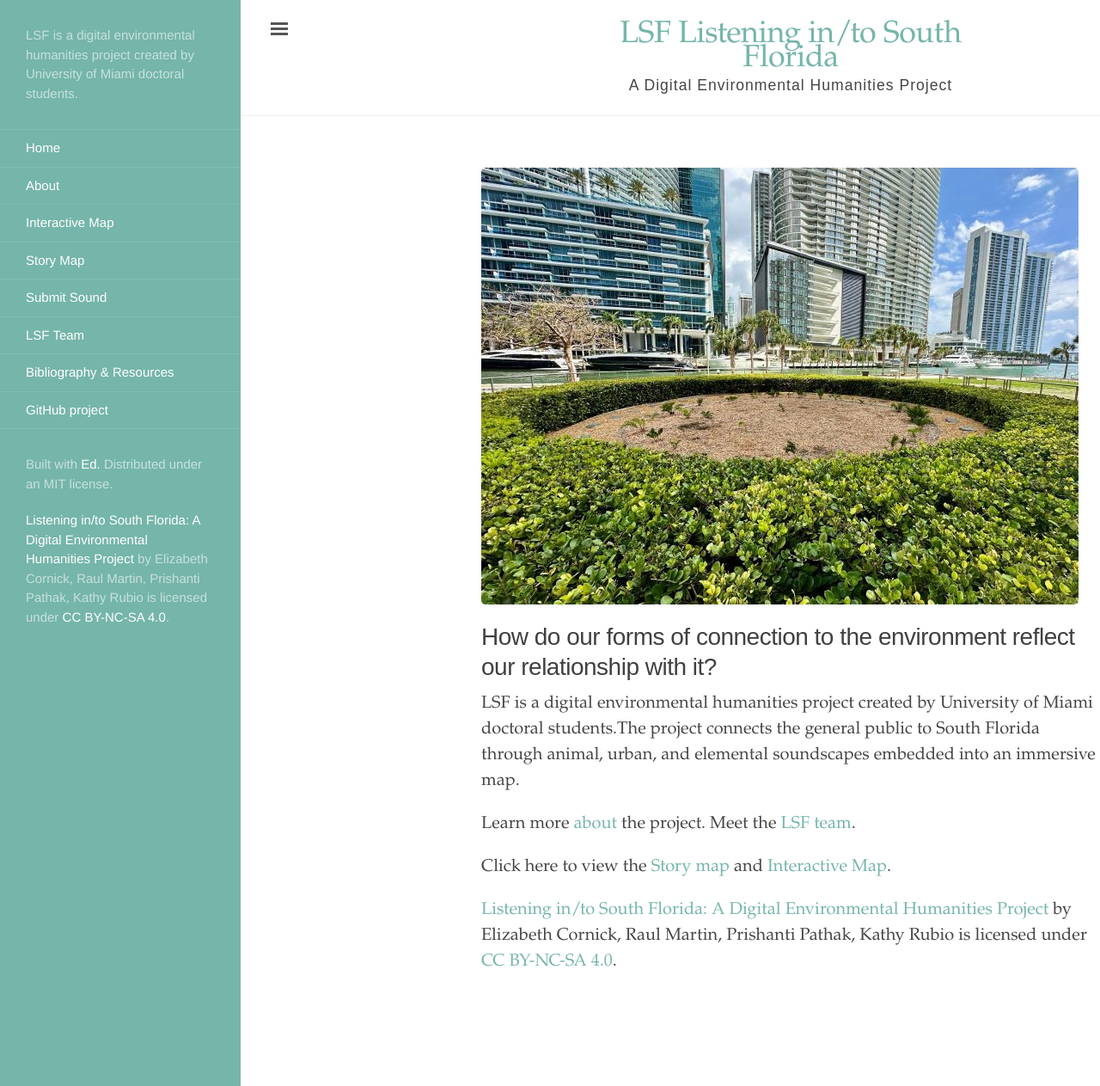
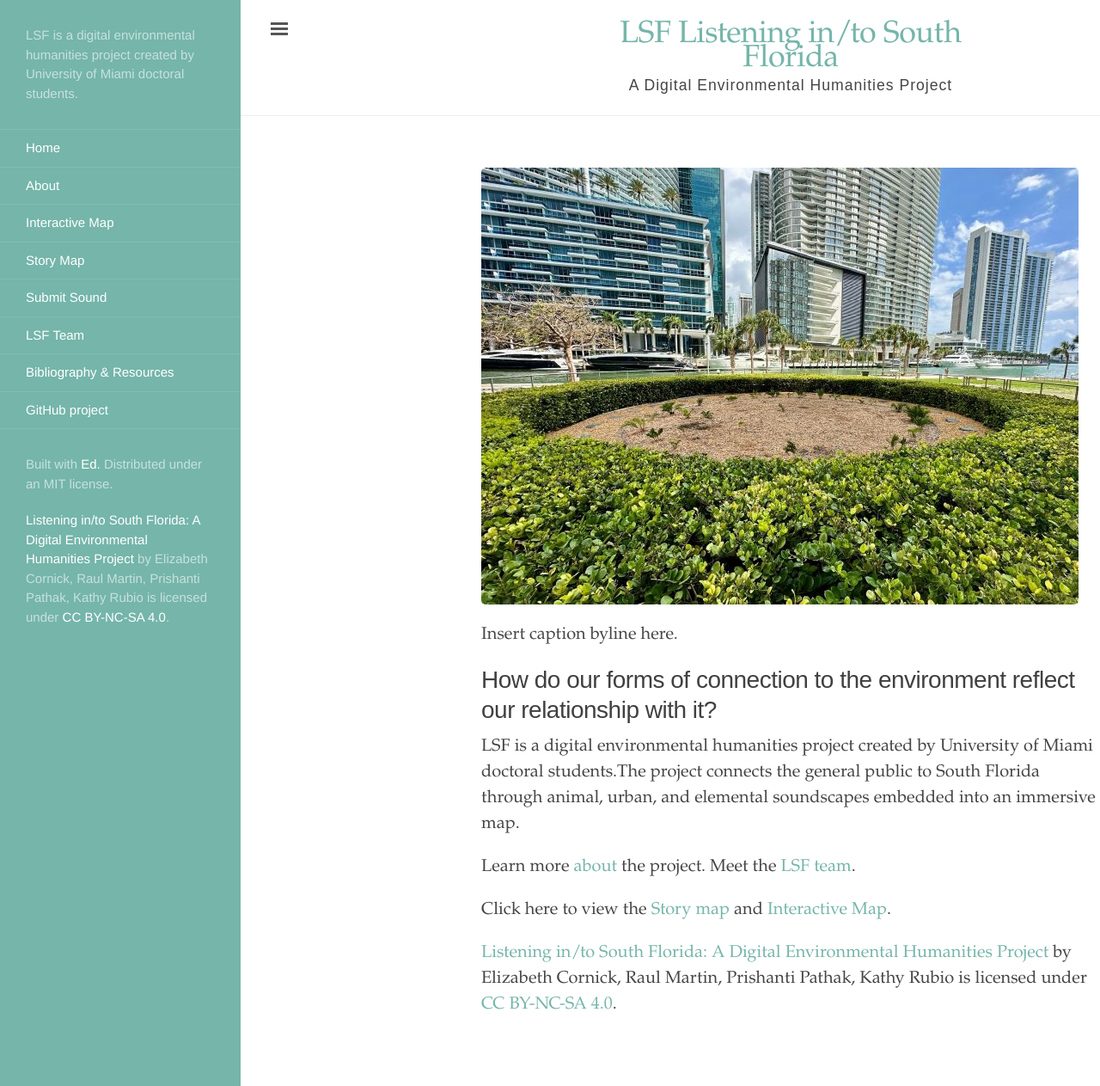
Before and after one commit to rm4-25/lsf_3, a Jekyll site: the page built from index.html, in a window 1280 px wide and 1263 px high. Shown: the whole window at 86% size. Built offline with Jekyll 4.4.1, drawn with Linux system fonts in a browser that asks for light colours.

Commit message:
Update index.html

```diff
--- a/index.html
+++ b/index.html
@@ -5,6 +5,10 @@ order: 1
 ---
 
 <img src="https://github.com/rm4-25/lsf_3/blob/main/assets/miami%20circle_Image.jpg">
+
+<p>
+  Insert caption byline here.
+</p>
 
 <h1>How do our forms of connection to the environment reflect our relationship with it?</h1>
 
```
